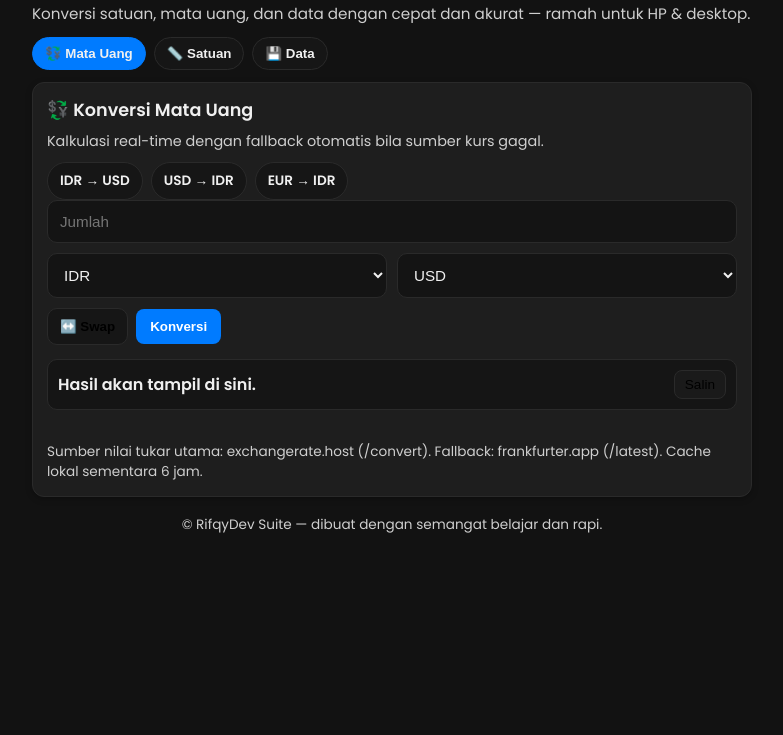
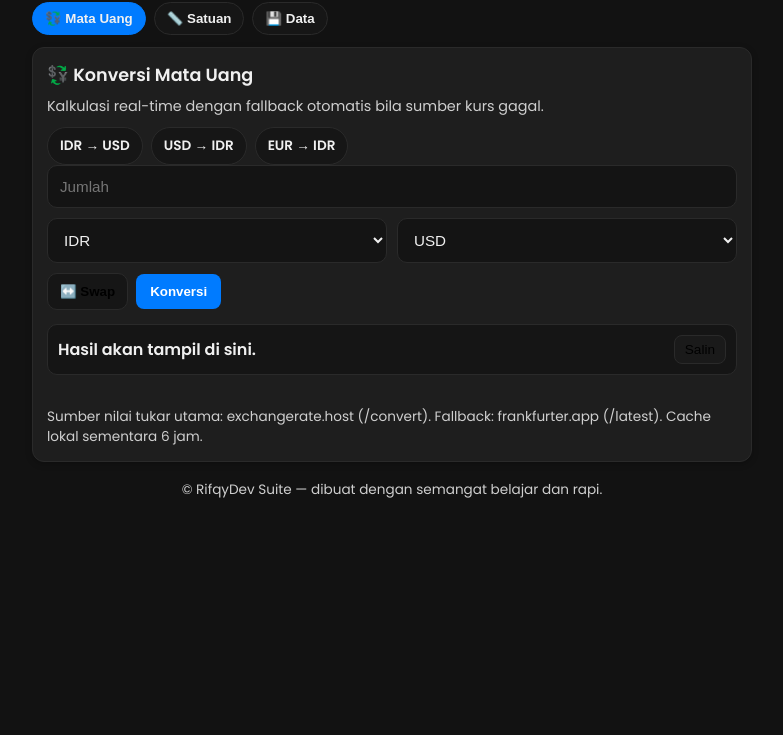
Before and after one commit to rydevs29/RifqyConverter, a plain HTML site: page index.html in a window 1280 px wide. Shown: the part 65-800 px from the top of the page, without its empty margins (248-1031 px from the left). Drawn offline with Linux system fonts and the light colour scheme.

Commit message:
Update index.html

```diff
--- a/index.html
+++ b/index.html
@@ -56,7 +56,6 @@
         <button class="btn secondary" id="toggleTheme">🌗 Mode</button>
       </div>
     </header>
-    <p class="desc">Konversi satuan, mata uang, dan data dengan cepat dan akurat — ramah untuk HP & desktop.</p>
 
     <div class="tabs">
       <button class="tab active" data-target="currency">💱 Mata Uang</button>
```
